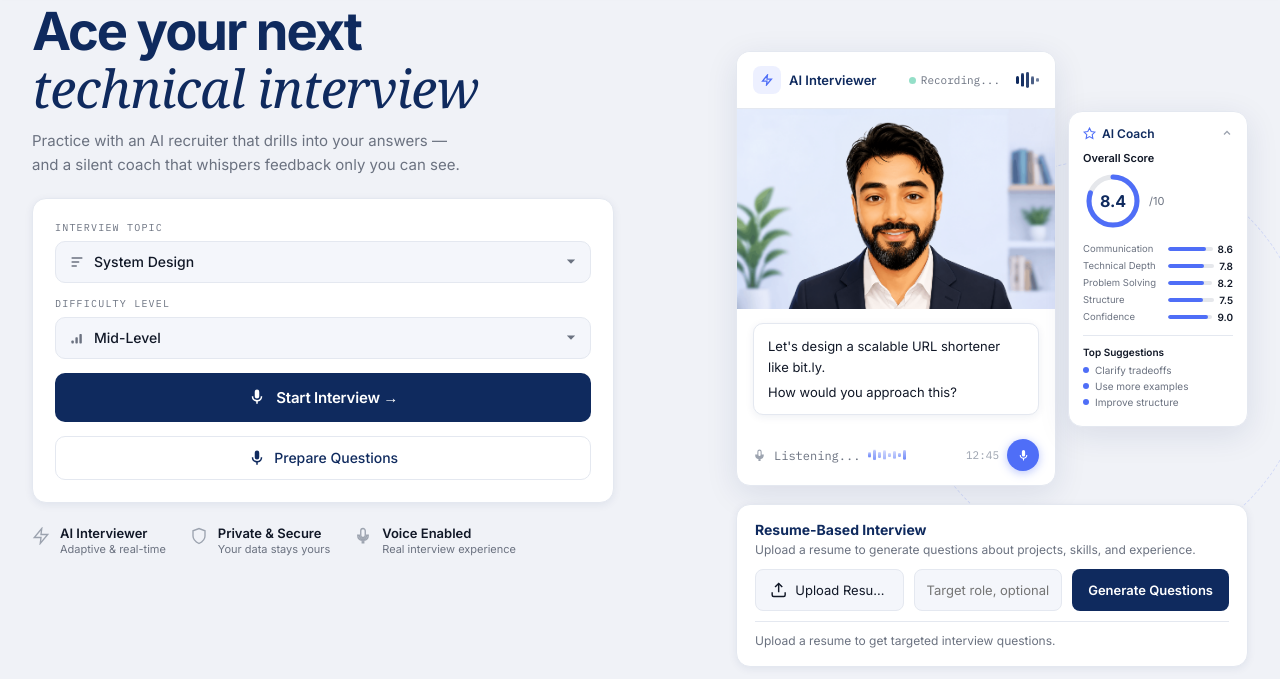
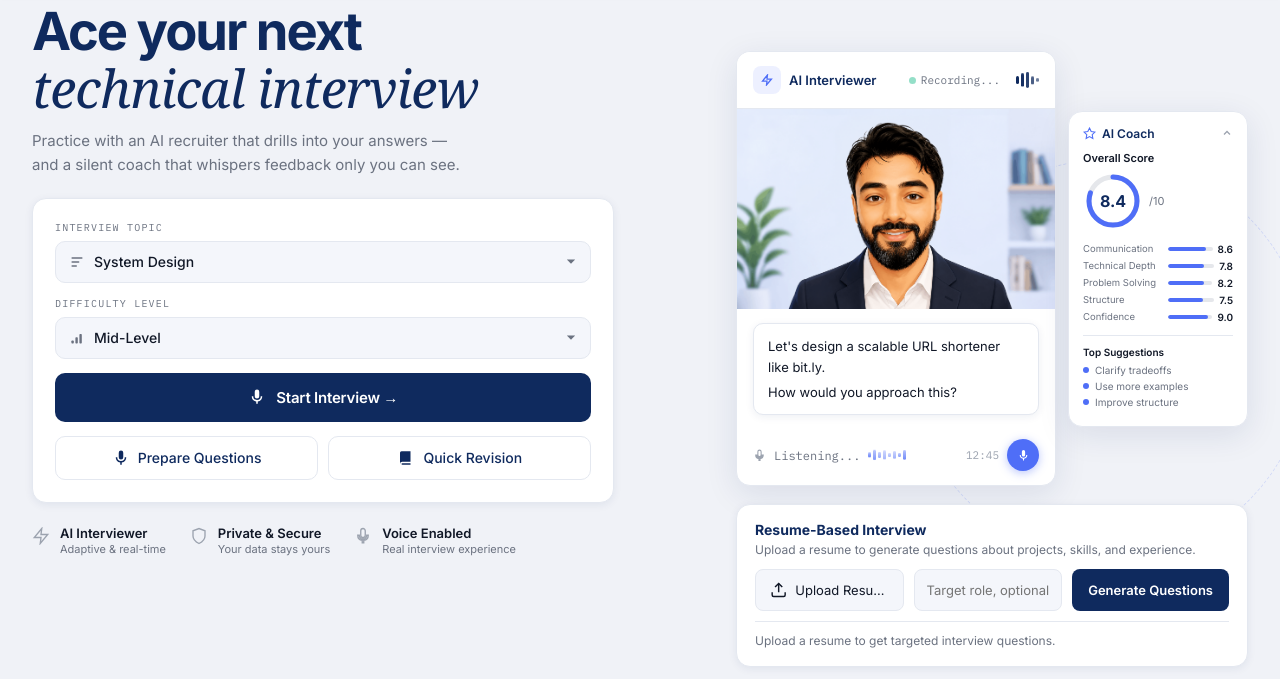
Before and after one commit to finddheeraj/MockIn, a Flask app: page / in a window 1280 px wide. Shown: the part 60-739 px from the top of the page. Run offline with Flask 3, Linux system fonts and the light colour scheme; some web fonts are replaced.

Commit message:
Adding some Predefined Questions and answers

```diff
--- a/routes/interview.py
+++ b/routes/interview.py
@@ -32,6 +32,11 @@ from agents.scorer import score_answer, compute_weak_areas
 from agents.adaptive_controller import decide_next_action, _fallback_decision
 from agents.evaluator import evaluate_session
 from tools.knowledge_base import lookup_reference, detect_subtopic, get_prep_questions
+from tools.quick_revision import (
+    get_quick_revision_topics,
+    get_quick_revision_subtopics,
+    get_quick_revision_questions,
+)
 
 from reportlab.lib.pagesizes import A4
 from reportlab.lib import colors
@@ -123,6 +128,42 @@ def get_sample_questions():
                     "has_more": len(questions) == 10})
 
 # ── /prep-pdf ────────────────────────────────────────────────────────────────────
+@interview_bp.route("/quick-revision/topics", methods=["GET"])
+def quick_revision_topics():
+    return jsonify({"topics": get_quick_revision_topics()})
+
+
+@interview_bp.route("/quick-revision/subtopics", methods=["POST"])
+def quick_revision_subtopics():
+    data = request.json or {}
+    topic = data.get("topic", "").strip()
+
+    if not topic:
+        return jsonify({"error": "Topic is required."}), 400
+
+    subtopics = get_quick_revision_subtopics(topic)
+    if not subtopics:
+        return jsonify({"error": "No quick revision subtopics found for this topic."}), 404
+
+    return jsonify({"topic": topic, "subtopics": subtopics})
+
+
+@interview_bp.route("/quick-revision", methods=["POST"])
+def quick_revision_questions():
+    data = request.json or {}
+    topic = data.get("topic", "").strip()
+    subtopic = data.get("subtopic", "").strip()
+
+    if not topic or not subtopic:
+        return jsonify({"error": "Topic and subtopic are required."}), 400
+
+    questions = get_quick_revision_questions(topic, subtopic)
+    if not questions:
+        return jsonify({"error": "No quick revision questions found for this topic/subtopic."}), 404
+
+    return jsonify({"topic": topic, "subtopic": subtopic, "questions": questions})
+
+
 @interview_bp.route("/prep-pdf", methods=["POST"])
 def download_prep_pdf():
     import re
--- a/static/css/components/mobile.css
+++ b/static/css/components/mobile.css
@@ -128,6 +128,11 @@
   }
 
   .resume-controls {
+    grid-template-columns: 1fr;
+  }
+
+  .prep-actions,
+  .quick-revision-controls {
     grid-template-columns: 1fr;
   }
 
--- a/static/css/components/setup.css
+++ b/static/css/components/setup.css
@@ -306,6 +306,29 @@ select:focus { border-color: var(--accent); box-shadow: 0 0 0 3px var(--accent-l
 .btn-preview:disabled {
     opacity: 0.5;
     cursor: not-allowed;
+}
+
+.prep-actions {
+    display: grid;
+    grid-template-columns: repeat(2, minmax(0, 1fr));
+    gap: 10px;
+}
+
+.quick-revision-controls {
+    display: grid;
+    grid-template-columns: minmax(0, 1fr) minmax(0, 1fr) auto;
+    gap: 10px;
+    align-items: center;
+    margin-bottom: 16px;
+}
+
+.quick-revision-results {
+    border-top: 1px solid var(--border);
+    padding-top: 14px;
+}
+
+.quick-revision-result-header {
+    margin-bottom: 10px;
 }
 
 /* Resume question generator */
--- a/static/js/app.js
+++ b/static/js/app.js
@@ -20,7 +20,8 @@ import { toggleSpeech, initSpeechRecognition, toggleNarration, initNarration } f
 import {
   startInterview, submitAnswer, skipQuestion,
   resetInterview, endAndEvaluate, checkForExistingSession, downloadTranscript,
-  previewQuestions, closeQuestionsPreview, loadMoreQuestions, downloadPrepPDF, toggleQAItem
+  previewQuestions, closeQuestionsPreview, loadMoreQuestions, downloadPrepPDF, toggleQAItem,
+  openQuickRevision, updateQuickRevisionSubtopics, fetchQuickRevisionQuestions, closeQuickRevision
 } from "./modules/session.js";
 import { state } from "./modules/state.js";
 import { toggleRoundCard, switchRoundTab } from "./modules/chat.js";
@@ -46,6 +47,10 @@ window.closeQuestionsPreview = closeQuestionsPreview;
 window.loadMoreQuestions  = loadMoreQuestions;
 window.downloadPrepPDF    = downloadPrepPDF;
 window.toggleQAItem       = toggleQAItem;
+window.openQuickRevision  = openQuickRevision;
+window.updateQuickRevisionSubtopics = updateQuickRevisionSubtopics;
+window.fetchQuickRevisionQuestions = fetchQuickRevisionQuestions;
+window.closeQuickRevision = closeQuickRevision;
 window.generateResumeQuestions = generateResumeQuestions;
 window.closeResumeQuestions = closeResumeQuestions;
 
--- a/static/js/modules/api.js
+++ b/static/js/modules/api.js
@@ -111,6 +111,29 @@ export async function apiDownloadPrepPDF(topic, difficulty, questions) {
   URL.revokeObjectURL(url);
 }
 
+export async function apiGetQuickRevisionTopics() {
+  const res = await fetch("/quick-revision/topics");
+  return res.json();
+}
+
+export async function apiGetQuickRevisionSubtopics(topic) {
+  const res = await fetch("/quick-revision/subtopics", {
+    method: "POST",
+    headers: { "Content-Type": "application/json" },
+    body: JSON.stringify({ topic }),
+  });
+  return res.json();
+}
+
+export async function apiGetQuickRevisionQuestions(topic, subtopic) {
+  const res = await fetch("/quick-revision", {
+    method: "POST",
+    headers: { "Content-Type": "application/json" },
+    body: JSON.stringify({ topic, subtopic }),
+  });
+  return res.json();
+}
+
 export async function apiGenerateResumeQuestions(file, role, difficulty) {
   const formData = new FormData();
   formData.append("resume", file);
--- a/static/js/modules/session.js
+++ b/static/js/modules/session.js
@@ -10,7 +10,11 @@
  *   - Reaction bubble    : shown before the follow-up question on every round
  */
 
-import { apiStart, apiAnswer, apiClarify, apiInterrupt, apiNudge, apiSkip, apiReset, apiEnd, apiSessionStatus, apiGetQuestions, apiDownloadPrepPDF } from "./api.js";
+import {
+  apiStart, apiAnswer, apiClarify, apiInterrupt, apiNudge, apiSkip, apiReset,
+  apiEnd, apiSessionStatus, apiGetQuestions, apiDownloadPrepPDF,
+  apiGetQuickRevisionTopics, apiGetQuickRevisionSubtopics, apiGetQuickRevisionQuestions,
+} from "./api.js";
 import { showQuestion, showTyping, hideTyping, sealRound, clearChat, toggleRoundCard, switchRoundTab } from "./chat.js";
 import { updateAdaptiveIndicator, renderEvaluation, renderCoachAnswer, closeCoachModal, fetchCoachAnswer } from "./panels.js";
 import { setStatus, showToast, setAnswerFormLocked, escapeHtml } from "./ui.js";
@@ -426,6 +430,8 @@ export function downloadTranscript() {
 /* ── Preview Questions ──────────────────────────────────────────────────── */
 
 let _prepQuestions
+let _quickRevisionTopicsLoaded = false;
+let _quickRevisionSubtopicsByTopic = {};
 
 function _renderAnswerInline(text) {
   return escapeHtml(text)
@@ -566,6 +572,163 @@ export async function previewQuestions() {
   }
 }
 
+function _renderQuickRevisionQuestions(questions) {
+  if (!questions || questions.length === 0) {
+    return '<div class="qs-error">No quick revision questions found for this topic.</div>';
+  }
+
+  return questions.map((item, i) => `
+    <div class="qs-qa-item">
+      <div class="qs-question" onclick="toggleQAItem(this)">
+        <span class="qs-q-num">${i + 1}.</span>
+        <span class="qs-q-text">${escapeHtml(item.question || "")}</span>
+        <svg class="qs-chevron" width="14" height="14" viewBox="0 0 24 24" fill="none" stroke="currentColor" stroke-width="2.5"><polyline points="6 9 12 15 18 9"/></svg>
+      </div>
+      <div class="qs-answer">
+        <div class="qs-answer-text">${_renderPreviewAnswer(item.answer || "")}</div>
+      </div>
+    </div>
+  `).join("");
+}
+
+async function _loadQuickRevisionTopics() {
+  const select = document.getElementById("quick-topic-select");
+  if (!select || _quickRevisionTopicsLoaded) return;
+
+  const data = await apiGetQuickRevisionTopics();
+  const topics = data.topics || [];
+  select.innerHTML = topics
+    .map(topic => `<option value="${escapeHtml(topic)}">${escapeHtml(topic)}</option>`)
+    .join("");
+
+  const currentTopic = document.getElementById("topic-select")?.value;
+  if (currentTopic && topics.includes(currentTopic)) {
+    select.value = currentTopic;
+  }
+
+  _quickRevisionTopicsLoaded = true;
+}
+
+async function _loadQuickRevisionSubtopics(topic) {
+  const select = document.getElementById("quick-subtopic-select");
+  if (!select || !topic) return;
+
+  if (!_quickRevisionSubtopicsByTopic[topic]) {
+    const data = await apiGetQuickRevisionSubtopics(topic);
+    if (data.error) throw new Error(data.error);
+    _quickRevisionSubtopicsByTopic[topic] = data.subtopics || [];
+  }
+
+  const subtopics = _quickRevisionSubtopicsByTopic[topic];
+  select.innerHTML = subtopics
+    .map(subtopic => `<option value="${escapeHtml(subtopic)}">${escapeHtml(subtopic)}</option>`)
+    .join("");
+}
+
+export async function updateQuickRevisionSubtopics() {
+  const topic = document.getElementById("quick-topic-select")?.value;
+  const results = document.getElementById("quick-revision-results");
+
+  try {
+    await _loadQuickRevisionSubtopics(topic);
+  } catch (err) {
+    console.error("quick revision subtopics error:", err);
+    if (results) results.innerHTML = '<div class="qs-error">Failed to load subtopics.</div>';
+  }
+}
+
+export async function openQuickRevision() {
+  const overlay = document.getElementById("quick-revision-modal-overlay");
+  const content = document.getElementById("quick-revision-preview");
+  if (!overlay || !content) return;
+
+  overlay.style.display = "flex";
+  overlay.onclick = (e) => {
+    if (e.target === overlay) closeQuickRevision();
+  };
+
+  content.innerHTML = `
+    <div class="qs-header">
+      <div class="qs-header-left">
+        <span class="qs-title">Quick Revision</span>
+        <span class="qs-meta">Predefined questions for quick revision</span>
+      </div>
+      <button class="qs-close" onclick="closeQuickRevision()">×</button>
+    </div>
+    <div class="quick-revision-controls">
+      <div class="select-wrap">
+        <select id="quick-topic-select" onchange="updateQuickRevisionSubtopics()">
+          <option value="">Loading topics...</option>
+        </select>
+      </div>
+      <div class="select-wrap">
+        <select id="quick-subtopic-select">
+          <option value="">Select subtopic</option>
+        </select>
+      </div>
+      <button class="btn-load-more" id="btn-fetch-quick-revision" onclick="fetchQuickRevisionQuestions()">
+        Fetch Questions
+      </button>
+    </div>
+    <div id="quick-revision-results" class="quick-revision-results">
+      <div class="qs-loading">Choose a topic and fetch questions.</div>
+    </div>
+  `;
+
+  try {
+    await _loadQuickRevisionTopics();
+    await updateQuickRevisionSubtopics();
+  } catch (err) {
+    console.error("quick revision topics error:", err);
+    document.getElementById("quick-revision-results").innerHTML =
+      '<div class="qs-error">Failed to load topics.</div>';
+  }
+}
+
+export async function fetchQuickRevisionQuestions() {
+  const topic = document.getElementById("quick-topic-select")?.value;
+  const subtopic = document.getElementById("quick-subtopic-select")?.value;
+  const results = document.getElementById("quick-revision-results");
+  const btn = document.getElementById("btn-fetch-quick-revision");
+
+  if (!topic || !subtopic) {
+    showToast("Choose a topic and subtopic first.");
+    return;
+  }
+
+  if (btn) {
+    btn.disabled = true;
+    btn.textContent = "Fetching...";
+  }
+  results.innerHTML = '<div class="qs-loading">Loading questions...</div>';
+
+  try {
+    const data = await apiGetQuickRevisionQuestions(topic, subtopic);
+    if (data.error) {
+      results.innerHTML = `<div class="qs-error">${escapeHtml(data.error)}</div>`;
+      return;
+    }
+
+    results.innerHTML = `
+      <div class="qs-header quick-revision-result-header">
+        <div class="qs-header-left">
+          <span class="qs-title">${escapeHtml(data.topic || topic)}</span>
+          <span class="qs-meta">${escapeHtml(data.subtopic || subtopic)} • ${(data.questions || []).length} quick revision questions</span>
+        </div>
+      </div>
+      <div>${_renderQuickRevisionQuestions(data.questions || [])}</div>
+    `;
+  } catch (err) {
+    console.error("quick revision questions error:", err);
+    results.innerHTML = '<div class="qs-error">Failed to fetch quick revision questions.</div>';
+  } finally {
+    if (btn) {
+      btn.disabled = false;
+      btn.textContent = "Fetch Questions";
+    }
+  }
+}
+
 export async function loadMoreQuestions() {
   const topic = document.getElementById("topic-select").value;
   const difficulty = document.getElementById("difficulty-select").value;
@@ -656,6 +819,10 @@ export function closeQuestionsPreview() {
   _prepQuestions = [];
 }
 
+export function closeQuickRevision() {
+  document.getElementById("quick-revision-modal-overlay").style.display = "none";
+}
+
 window.addEventListener("beforeunload", (e) => {
   if (state.interviewActive) {
     e.preventDefault();
--- a/templates/partials/setup_panel.html
+++ b/templates/partials/setup_panel.html
@@ -46,6 +46,7 @@
         </svg>
         Start Interview →
       </button>
+      <div class="prep-actions">
         <button class="btn-preview" id="btn-preview" onclick="previewQuestions()">
           <svg width="18" height="18" viewBox="0 0 24 24" fill="currentColor">
             <path
@@ -53,6 +54,14 @@
           </svg>
           Prepare Questions
         </button>
+        <button class="btn-preview" id="btn-quick-revision" onclick="openQuickRevision()">
+          <svg width="18" height="18" viewBox="0 0 24 24" fill="currentColor">
+            <path
+              d="M4 5a2 2 0 0 1 2-2h12v14H7a3 3 0 0 0-3 3V5zm3 14h11v2H7a1 1 0 1 1 0-2z" />
+          </svg>
+          Quick Revision
+        </button>
+      </div>
     </div>
 
     <div id="resume-modal-overlay" class="qs-modal-overlay" style="display:none;">
@@ -64,6 +73,12 @@
     <div id="questions-modal-overlay" class="qs-modal-overlay" style="display:none;">
       <div class="qs-modal" onclick="event.stopPropagation()">
         <div id="questions-preview"></div>
+      </div>
+    </div>
+
+    <div id="quick-revision-modal-overlay" class="qs-modal-overlay" style="display:none;">
+      <div class="qs-modal" onclick="event.stopPropagation()">
+        <div id="quick-revision-preview"></div>
       </div>
     </div>
 
```
Also changed, not shown: data/quick_revision_questions.json (added, +46 -0 lines), tools/quick_revision.py (added, +44 -0 lines). Lines whose indentation alone changed are shown as unchanged.
